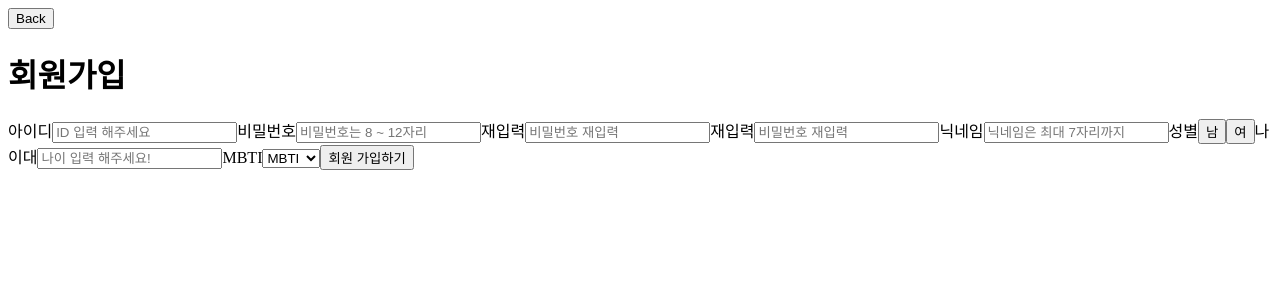
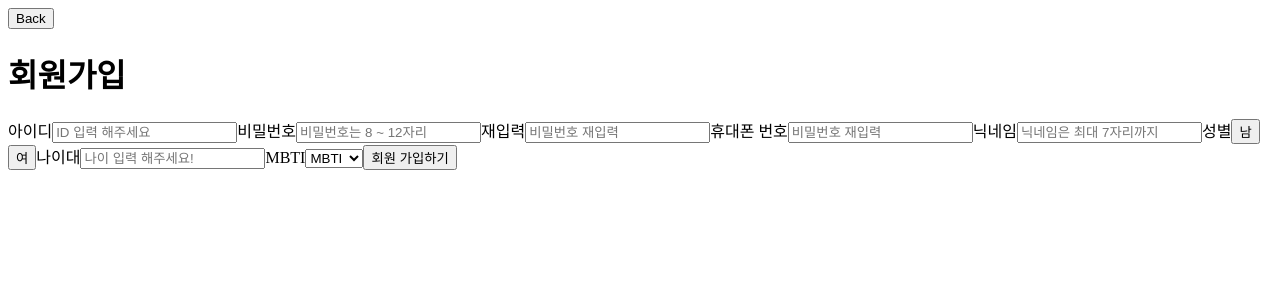
Before and after one commit to NangManBo/Capstone_React, a React (Create React App) app: page /signup in a window 1280 px wide. Shown: the top 300 px of the page. Built offline with nearby package versions, Linux system fonts and the light colour scheme.

Commit message:
🐛 휴대폰 번호 회원가입 추가

```diff
--- a/src/Capstone_Web_Page/pages/SignUp_Page.web.js
+++ b/src/Capstone_Web_Page/pages/SignUp_Page.web.js
@@ -185,7 +185,7 @@ function SignUpPage() {
           value={passwordCheck}
           onChange={(e) => setPasswordCheck(e.target.value)}
         />
-        <label htmlFor="passwordCheck">재입력</label>
+        <label htmlFor="passwordCheck">휴대폰 번호</label>
         <input
           id="passwordCheck"
           type="password"
```
